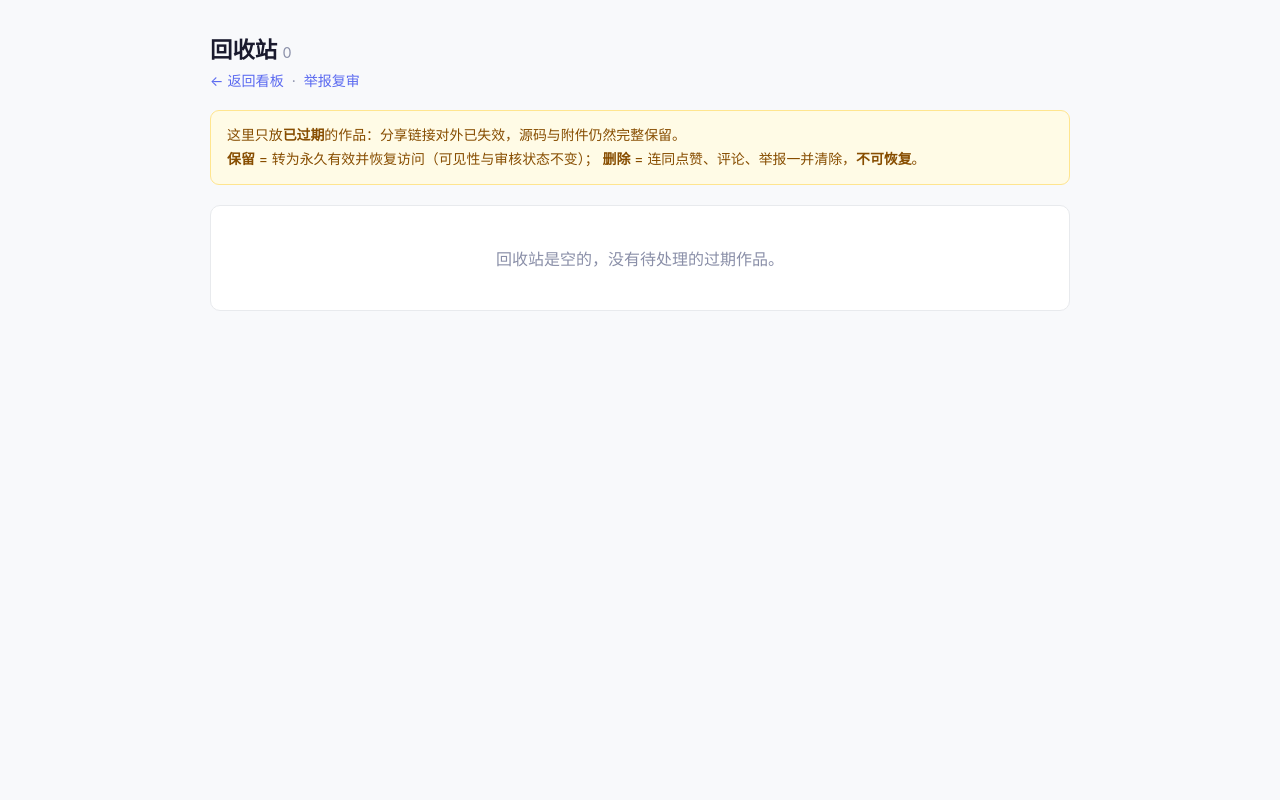
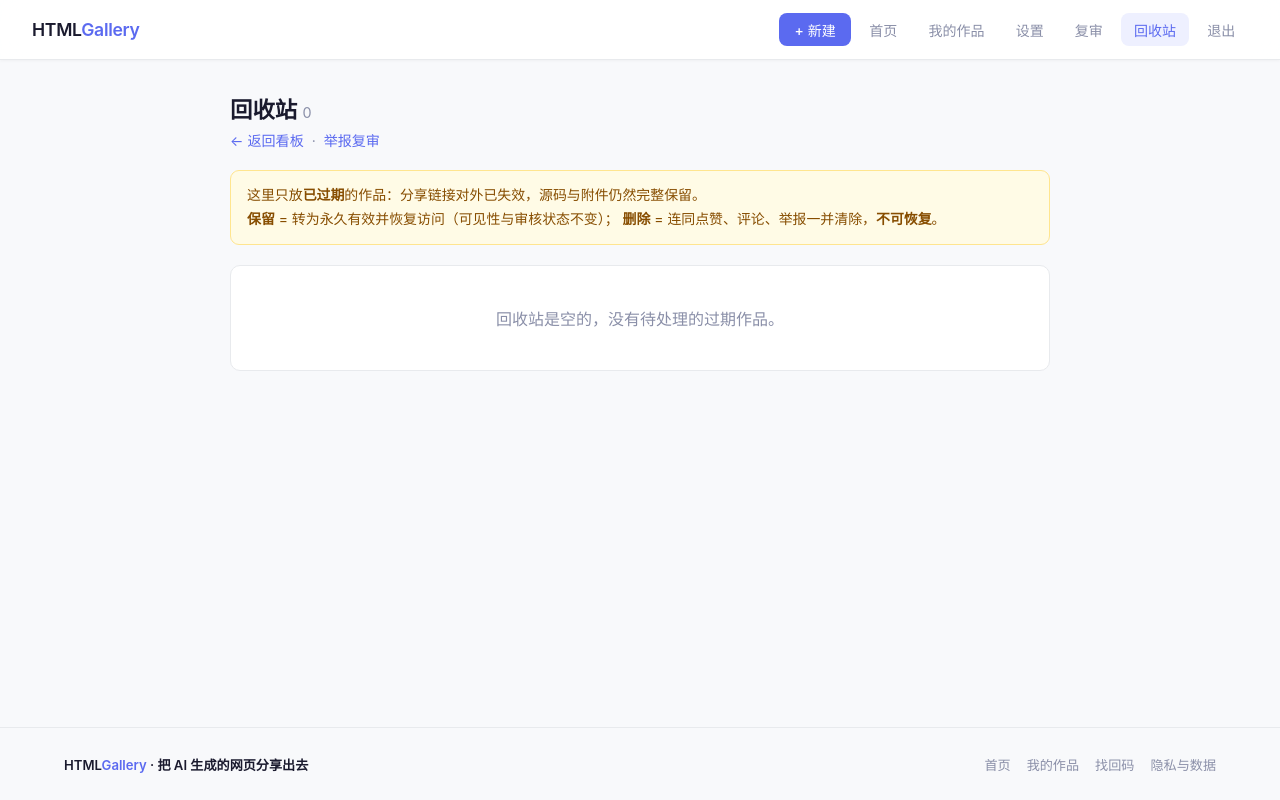
Before and after one commit to tojoevan/html-gallery, a Flask app: page /admin/trash in a window 1280 px wide. Run offline with Flask 2, Linux system fonts and the light colour scheme; the visitor is signed in with stand-in values (Sample User, id 1); data comes from the database, SQL or seed files in the repository; data that the repository does not hold is empty; some libraries are stand-ins or nearby versions.

Commit message:
feat: 抽出统一导航/页脚片段，复审与回收站接入站点外壳

```diff
--- a/app.py
+++ b/app.py
@@ -1091,6 +1091,20 @@ def not_found(error):
         show_login=False), 404
 
 
+@app.context_processor
+def inject_nav_ctx():
+    """统一导航所需上下文：是否管理员、回收站待处理数（仅管理员才查）。"""
+    uid = session.get('user_id')
+    is_admin = bool(uid and _is_admin(uid))
+    count = 0
+    if is_admin:
+        try:
+            count = _trash_count(get_db())
+        except Exception:
+            count = 0
+    return dict(nav_is_admin=is_admin, nav_trash_count=count)
+
+
 @app.template_global()
 def page_url(page, **kwargs):
     """作品页面链接：新作品是全局唯一短码，裸 /p/<code> 即可定位（最短）；
--- /dev/null
+++ b/templates/_footer.html
@@ -0,0 +1,37 @@
+{# 全站统一页脚（自包含样式） #}
+<style>
+  .site-foot {
+    margin-top: 3rem; border-top: 1px solid var(--border, #e8eaed);
+    background: transparent;
+    font-family: -apple-system, BlinkMacSystemFont, 'Segoe UI', 'PingFang SC', 'Hiragino Sans GB', 'Microsoft YaHei', sans-serif;
+  }
+  .site-foot-inner {
+    max-width: 1200px; margin: 0 auto;
+    padding: 1.5rem;
+    display: flex; flex-wrap: wrap; gap: .75rem 1.25rem;
+    align-items: center; justify-content: space-between;
+    font-size: .82rem; color: var(--muted, #8a8fa8);
+  }
+  .site-foot-brand { font-weight: 600; color: var(--text, #1a1a2e); }
+  .site-foot-brand span { color: var(--accent, #5b6af0); }
+  .site-foot-links { display: flex; flex-wrap: wrap; gap: .25rem 1rem; }
+  .site-foot-links a {
+    color: var(--muted, #8a8fa8); text-decoration: none;
+    padding: .15rem 0; transition: color .15s;
+  }
+  .site-foot-links a:hover { color: var(--accent, #5b6af0); }
+  @media (max-width: 640px) {
+    .site-foot-inner { padding: 1.25rem 1rem; flex-direction: column; align-items: flex-start; gap: .6rem; }
+  }
+</style>
+<footer class="site-foot">
+  <div class="site-foot-inner">
+    <span class="site-foot-brand">HTML<span>Gallery</span> · 把 AI 生成的网页分享出去</span>
+    <div class="site-foot-links">
+      <a href="{{ url_for('index') }}">首页</a>
+      {% if session.user_id %}<a href="{{ url_for('dashboard') }}">我的作品</a>{% endif %}
+      <a href="{{ url_for('recover') }}">找回码</a>
+      <a href="{{ url_for('privacy') }}">隐私与数据</a>
+    </div>
+  </div>
+</footer>
--- /dev/null
+++ b/templates/_nav.html
@@ -0,0 +1,72 @@
+{# 全站统一顶部导航（自包含样式，不依赖各页 CSS）
+   页面通过 nav_active 高亮当前项：index / dashboard / settings / review / trash
+   nav_is_admin、nav_trash_count 由 app.py 的 context processor 注入 #}
+<style>
+  .site-nav {
+    position: sticky; top: 0; z-index: 100;
+    background: rgba(255,255,255,.88);
+    backdrop-filter: blur(12px);
+    border-bottom: 1px solid var(--border, #e8eaed);
+    box-shadow: 0 1px 3px rgba(0,0,0,.04);
+    padding: 0 2rem; height: 60px;
+    display: flex; align-items: center; justify-content: space-between;
+    font-family: -apple-system, BlinkMacSystemFont, 'Segoe UI', 'PingFang SC', 'Hiragino Sans GB', 'Microsoft YaHei', sans-serif;
+  }
+  .site-nav-brand {
+    font-size: 1.1rem; font-weight: 600; color: var(--text, #1a1a2e);
+    text-decoration: none; letter-spacing: -.3px; line-height: 1; white-space: nowrap;
+  }
+  .site-nav-brand span { color: var(--accent, #5b6af0); }
+  .site-nav-links { display: flex; gap: .35rem; align-items: center; }
+  .site-nav-toggle-input, .site-nav-toggle-btn { display: none; }
+  .site-nav-links a {
+    font-size: .875rem; color: var(--muted, #8a8fa8); text-decoration: none;
+    padding: .4rem .8rem; border-radius: 8px; transition: all .15s; white-space: nowrap;
+  }
+  .site-nav-links a:hover { color: var(--text, #1a1a2e); background: var(--bg, #f8f9fb); }
+  .site-nav-links a.on { color: var(--accent, #5b6af0); background: var(--accent-light, #eef0ff); font-weight: 500; }
+  .site-nav-links a.site-nav-cta {
+    background: var(--accent, #5b6af0); color: #fff;
+    padding: .4rem .95rem; font-weight: 500;
+  }
+  .site-nav-links a.site-nav-cta:hover { background: #4a5ad4; color: #fff; }
+  @media (max-width: 720px) {
+    .site-nav { padding: 0 1rem; position: relative; }
+    .site-nav-toggle-btn {
+      display: flex; align-items: center; justify-content: center;
+      width: 38px; height: 38px; font-size: 1.25rem;
+      color: var(--text, #1a1a2e); cursor: pointer;
+    }
+    .site-nav-links {
+      display: none; position: absolute; top: 60px; right: 1rem;
+      flex-direction: column; align-items: stretch; gap: .15rem;
+      min-width: 170px; padding: .5rem;
+      background: var(--surface, #fff); border: 1px solid var(--border, #e8eaed);
+      border-radius: 10px; box-shadow: 0 8px 24px rgba(0,0,0,.12);
+    }
+    .site-nav-toggle-input:checked ~ .site-nav-links { display: flex; }
+    .site-nav-links a { padding: .55rem .85rem; font-size: .9rem; }
+  }
+</style>
+<nav class="site-nav">
+  <a class="site-nav-brand" href="{{ url_for('index') }}">HTML<span>Gallery</span></a>
+  <input type="checkbox" id="site-nav-toggle" class="site-nav-toggle-input" aria-label="展开菜单">
+  <label for="site-nav-toggle" class="site-nav-toggle-btn" aria-label="菜单">☰</label>
+  <div class="site-nav-links">
+    {% if session.user_id %}
+      <a class="site-nav-cta" href="{{ url_for('new_page') }}">+ 新建</a>
+      <a href="{{ url_for('index') }}"{% if nav_active == 'index' %} class="on"{% endif %}>首页</a>
+      <a href="{{ url_for('dashboard') }}"{% if nav_active == 'dashboard' %} class="on"{% endif %}>我的作品</a>
+      <a href="{{ url_for('settings') }}"{% if nav_active == 'settings' %} class="on"{% endif %}>设置</a>
+      {% if nav_is_admin %}
+      <a href="{{ url_for('admin_review') }}"{% if nav_active == 'review' %} class="on"{% endif %}>复审</a>
+      <a href="{{ url_for('admin_trash') }}"{% if nav_active == 'trash' %} class="on"{% endif %}>回收站{% if nav_trash_count %}<span style="opacity:.75;">（{{ nav_trash_count }}）</span>{% endif %}</a>
+      {% endif %}
+      <a href="{{ url_for('logout') }}">退出</a>
+    {% else %}
+      <a href="{{ url_for('recover') }}">找回码</a>
+      <a href="{{ url_for('login') }}">登录</a>
+      <a class="site-nav-cta" href="{{ url_for('register') }}">注册</a>
+    {% endif %}
+  </div>
+</nav>
--- a/templates/trash.html
+++ b/templates/trash.html
@@ -1,3 +1,4 @@
+{% set nav_active = 'trash' %}
 <!DOCTYPE html>
 <html lang="zh-CN">
 <head>
@@ -7,8 +8,13 @@
 <link rel="icon" type="image/svg+xml" href="/static/favicon.svg">
 <style>
   *, *::before, *::after { box-sizing: border-box; margin: 0; padding: 0; }
-  body { font-family: -apple-system, BlinkMacSystemFont, "PingFang SC", sans-serif; background: #f8f9fb; color: #1a1a2e; padding: 2rem 1.25rem; }
-  .wrap { max-width: 860px; margin: 0 auto; }
+  :root { --bg: #f8f9fb; --surface: #fff; --border: #e8eaed; --text: #1a1a2e;
+          --muted: #8a8fa8; --accent: #5b6af0; --accent-light: #eef0ff; }
+  body {
+    font-family: -apple-system, BlinkMacSystemFont, 'Segoe UI', 'PingFang SC', 'Hiragino Sans GB', 'Microsoft YaHei', sans-serif;
+    background: var(--bg); color: var(--text); min-height: 100vh; display: flex; flex-direction: column;
+  }
+  .wrap { max-width: 860px; width: 100%; margin: 0 auto; padding: 2rem 1.25rem 0; flex: 1; }
   h1 { font-size: 1.4rem; margin-bottom: .4rem; }
   .sub { font-size: .88rem; color: #8a8fa8; margin-bottom: 1.25rem; }
   .sub a { color: #5b6af0; text-decoration: none; }
@@ -33,13 +39,14 @@
   .done { font-size: .85rem; color: #237804; }
   .empty { color: #8a8fa8; padding: 2.5rem; text-align: center; background: #fff; border: 1px solid #e8eaed; border-radius: 10px; }
   @media (max-width: 420px) {
-    body { padding: 1.25rem .9rem; }
+    .wrap { padding: 1.25rem .9rem 0; }
     .card { padding: .95rem; }
     .actions button { flex: 1 1 auto; }
   }
 </style>
 </head>
 <body>
+{% include '_nav.html' %}
 <div class="wrap">
   <h1>回收站 <span id="trash-count" style="font-size:.9rem;font-weight:normal;color:#8a8fa8;">{{ items|length }}</span></h1>
   <div class="sub">
@@ -69,7 +76,7 @@
         作者 {{ it.handle or it.username }}{% if it.handle and it.username and not it.username.startswith('guest-') and it.username != it.handle %}（账号 {{ it.username }}）{% endif %} · 到期 {{ it.share_expires_at[:16]|replace('T', ' ') }}
         {% if it.expired_days %}· 已过期 {{ it.expired_days }} 天{% elif it.expired_hours %}· 已过期 {{ it.expired_hours }} 小时{% else %}· 已过期{% endif %}
         <br>
-        体积 {% if it.size_bytes >= 1048576 %}{{ '%.1f MB' % (it.size_bytes / 1048576) }}{% else %}{{ '%.0f KB' % (it.size_bytes / 1024) }}{% endif %}
+        体积 {% if it.size_bytes >= 1048576 %}{{ '%.1f MB' % (it.size_bytes / 1048576) }}{% elif it.size_bytes >= 1024 %}{{ '%.0f KB' % (it.size_bytes / 1024) }}{% else %}{{ it.size_bytes }} B{% endif %}
         · 赞 {{ it.like_count }} · 评论 {{ it.comment_count }}
       </div>
       <div class="actions">
@@ -81,6 +88,7 @@
     {% endfor %}
   {% endif %}
 </div>
+{% include '_footer.html' %}
 <script>
   function act(id, action, btn) {
     if (action === 'delete' && !confirm('删除后不可恢复，作品的点赞与评论会一并清除。确定删除？')) return;
```
Also changed, not shown: templates/dashboard.html (+4 -12 lines), templates/editor.html (+2 -7 lines), templates/index.html (+4 -16 lines), templates/privacy.html (+4 -12 lines), templates/review.html (+81 -24 lines), templates/settings.html (+4 -12 lines), test_nav.py (added, +89 -0 lines).
